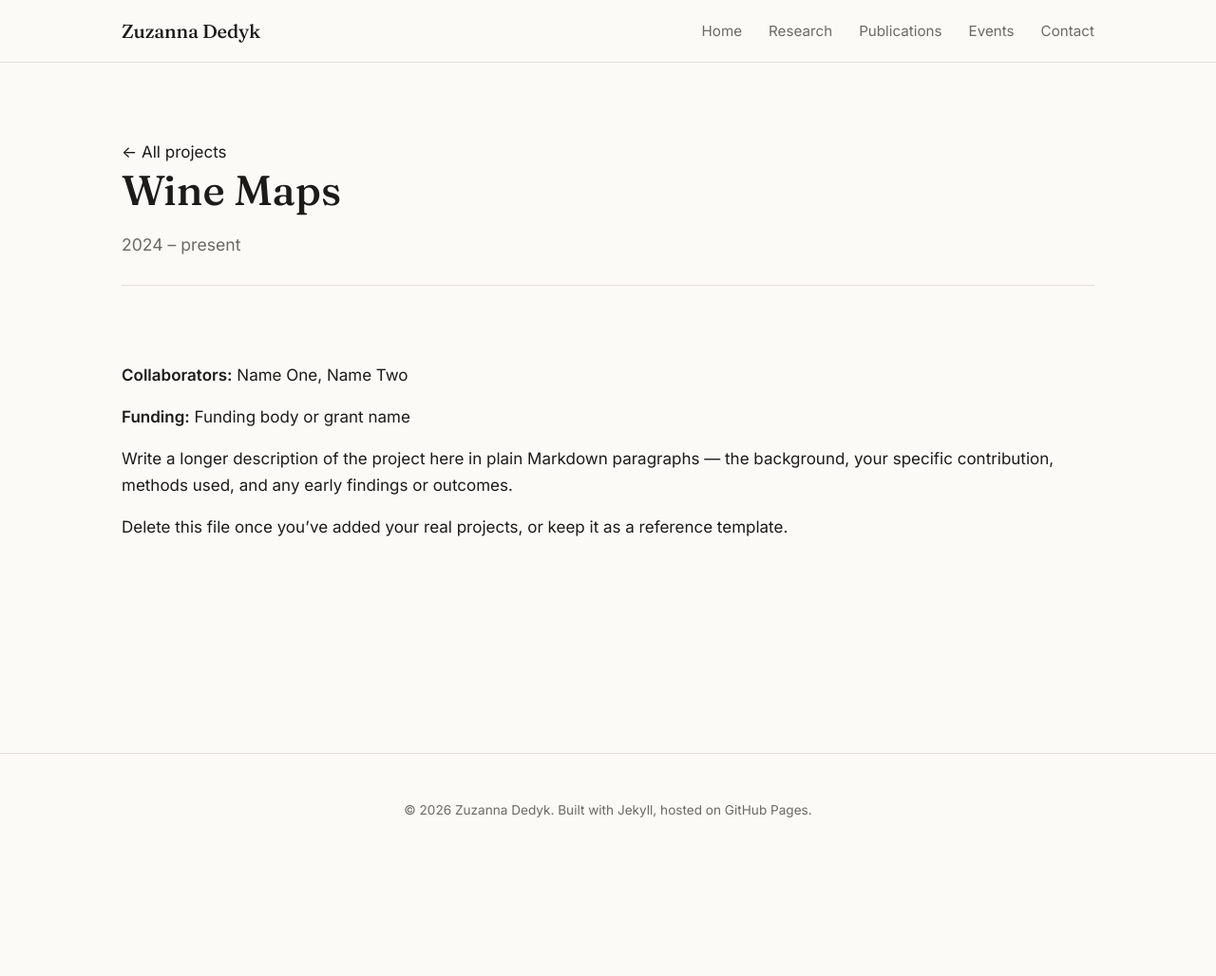
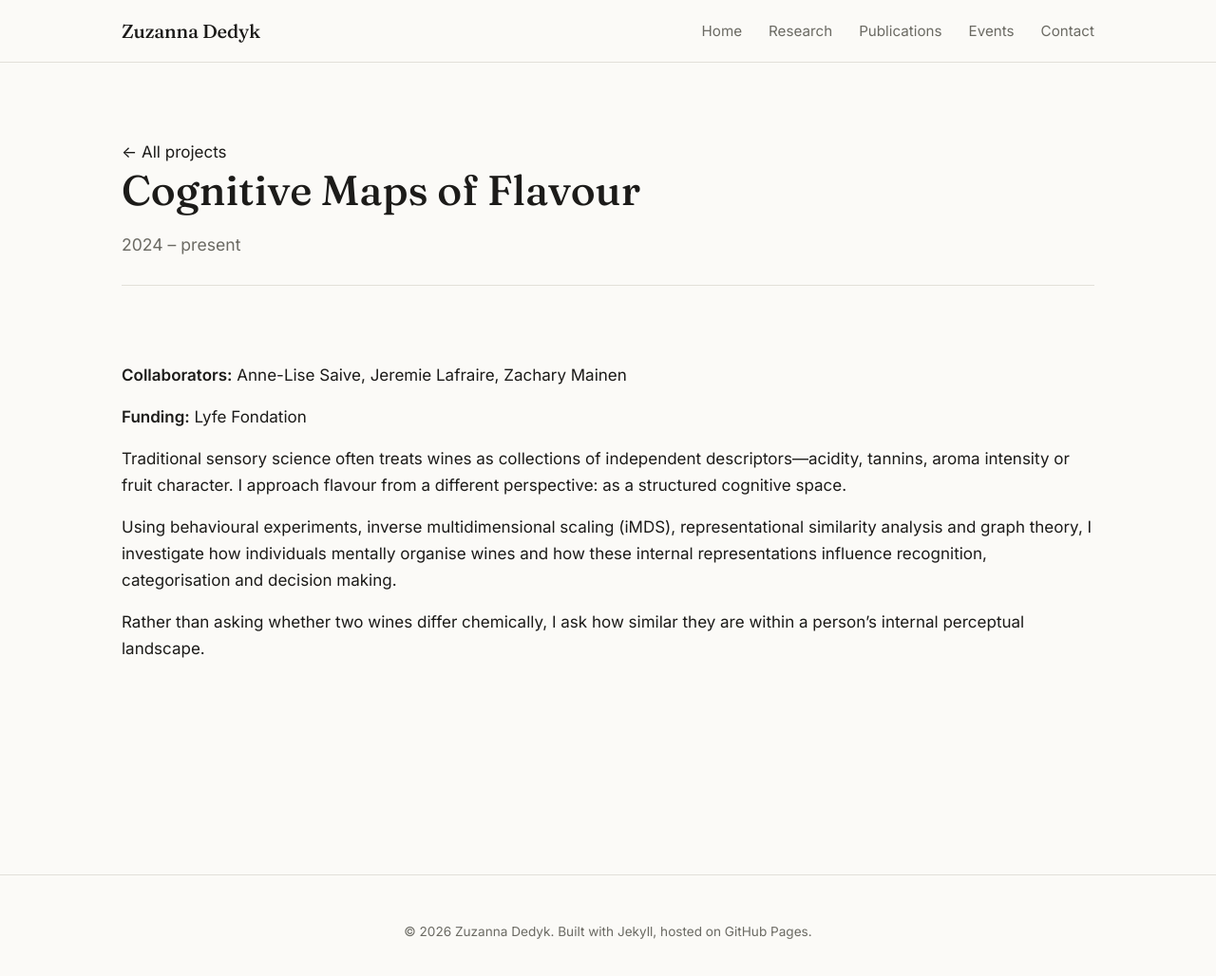
Before and after one commit to Zuzanna-Dedyk/Zuzanna-Dedyk.github.io, a Jekyll site: the page built from _projects/winemaps.md, in a window 1280 px wide and 1041 px high. Shown: the top 1028 px of the window at 95% size. Built offline with Jekyll 4.4.1, drawn with Linux system fonts in a browser that asks for light colours.

Commit message:
Add talks & workshops; update projects/writing
Add a Porto talk and several workshop pages (coffee-analysis_ccu, coffee-for-wine-experts, sensory-neuroscience copy, turkey-workshop). Rename and expand project 'Wine Maps' to 'Cognitive Maps of Flavour' and trim the sample project template. Update sample talk and workshop metadata/content. Remove the sample publication template and clean up two writing entries. Also includes a .DS_Store metadata update.

```diff
--- a/_projects/winemaps.md
+++ b/_projects/winemaps.md
@@ -1,13 +1,14 @@
 ---
-title: "Wine Maps"
+title: "Cognitive Maps of Flavour"
 image: ""
-summary: "One or two sentences describing what this project is about, shown on the Projects overview page."
-collaborators: "Name One, Name Two"
-funding: "Funding body or grant name"
+summary: "How is wine represented inside the human mind?"
+collaborators: "Anne-Lise Saive, Jeremie Lafraire, Zachary Mainen"
+funding: "Lyfe Fondation"
 timeline: "2024 – present"
-
 ---
 
-Write a longer description of the project here in plain Markdown paragraphs — the background, your specific contribution, methods used, and any early findings or outcomes.
+Traditional sensory science often treats wines as collections of independent descriptors—acidity, tannins, aroma intensity or fruit character. I approach flavour from a different perspective: as a structured cognitive space.
 
-Delete this file once you've added your real projects, or keep it as a reference template.
+Using behavioural experiments, inverse multidimensional scaling (iMDS), representational similarity analysis and graph theory, I investigate how individuals mentally organise wines and how these internal representations influence recognition, categorisation and decision making.
+
+Rather than asking whether two wines differ chemically, I ask how similar they are within a person's internal perceptual landscape.
```
Also changed, not shown: _projects/sample-project.md (+0 -5 lines), _publications/sample-publication.md (deleted, +0 -21 lines), _talks/porto-talk.md (added, +9 -0 lines), _talks/sample-talk.md (+4 -9 lines), _workshops/coffee-analysis_ccu.md (added, +10 -0 lines), _workshops/coffee-for-wine-experts.md (added, +10 -0 lines), _workshops/sample-workshop.md (+7 -5 lines), _workshops/sensory-neuroscience copy.md (added, +12 -0 lines), _workshops/turkey-workshop.md (added, +10 -0 lines), _writing/Lizbona-na-kieliszki.md (+0 -3 lines), _writing/Perceptie_Ro.md (+0 -1 lines), 1 other file.
